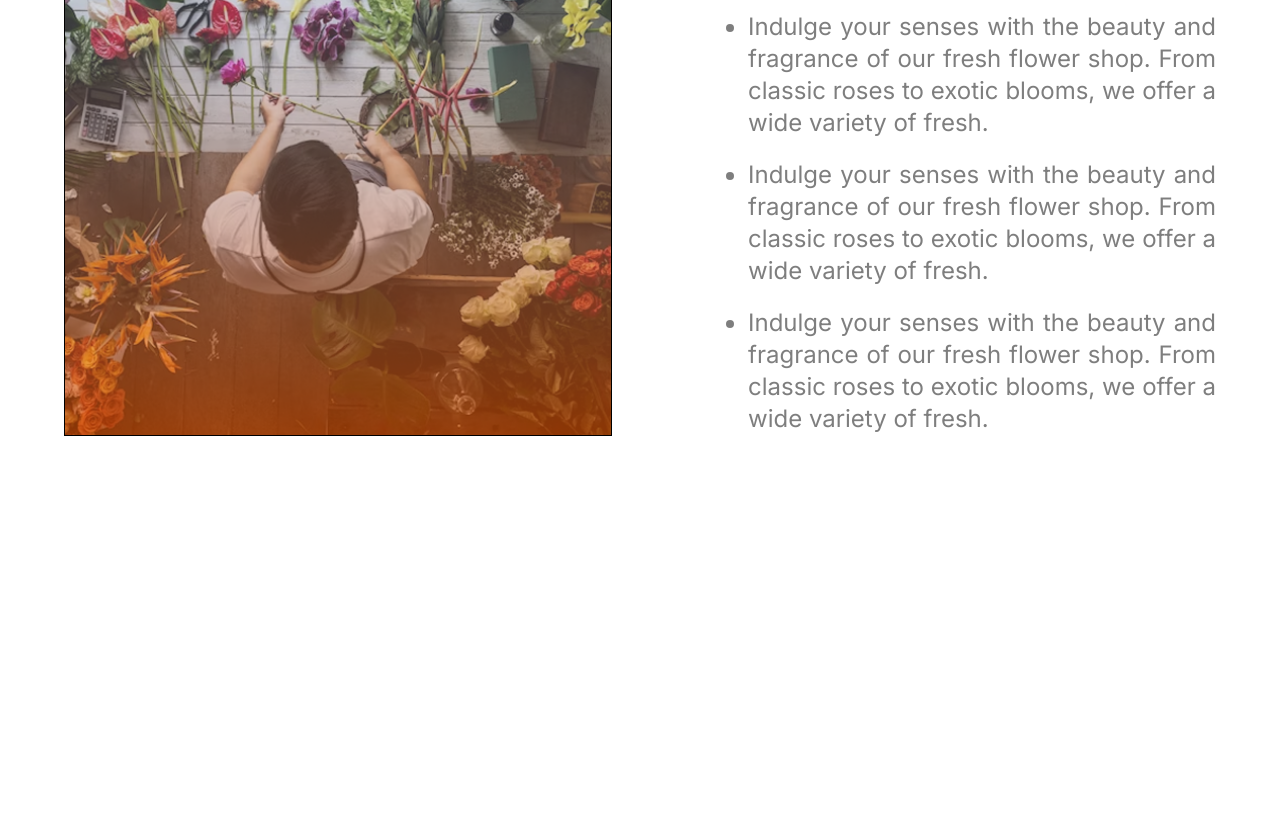
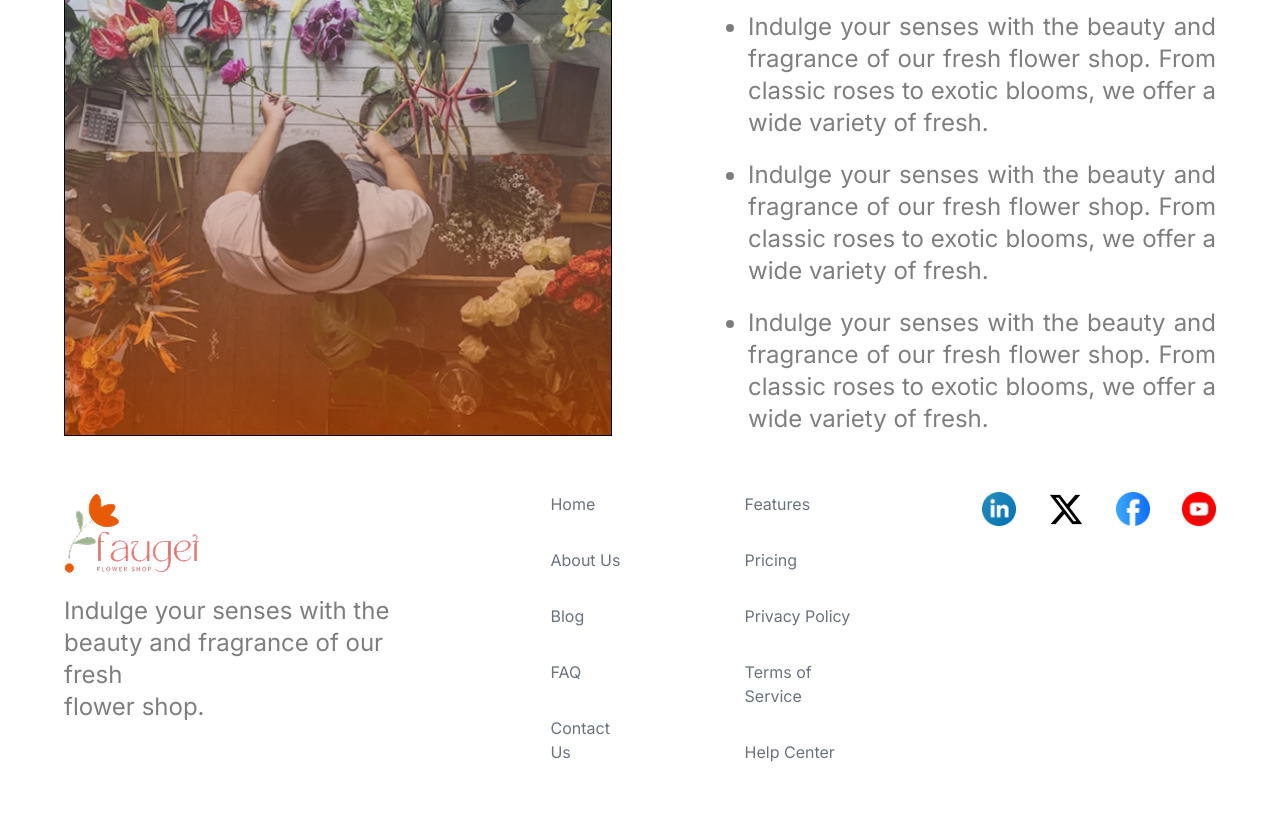
Before and after one commit to mongooseintown/PH-A-02, a plain HTML site: page index.html in a window 1280 px wide. Shown: the part 2277-3097 px from the top of the page. Before the commit the page ends 2713 px from the top, so only its background shows below. Drawn offline with nearby package versions, Linux system fonts and the light colour scheme.

Commit message:
Footer section updated

```diff
--- a/index.html
+++ b/index.html
@@ -164,6 +164,55 @@
                     </ul>
                 </div>
             </section>
+            <!-- Footer Section -->
+            <footer class="">
+                <div class="w-[90%] m-auto   flex flex-col gap-5 py-14   lg:flex-row lg:justify-between lg:gap-28">
+                    <!-- Logo & Slogan -->
+                    <div class="flex flex-col gap-5">
+                        <a href="#">
+                            <img src="./assets/logo.png" alt="">
+                        </a>
+                        <p class="font-(family-name:--interFont) text-2xl text-[#000000] opacity-50 hidden lg:block">
+                            Indulge your senses with the <br> beauty and fragrance of our fresh <br> flower shop.
+                        </p>
+                        <p
+                            class="font-(family-name:--interFont) text-base leading-6 text-[#000000] opacity-50 lg:hidden">
+                            Indulge your senses with the beauty and <br> fragrance of our fresh flower shop.
+                        </p>
+                    </div>
+                    <!-- Page Links -->
+                    <div class="text-base leading-6 font-(family-name:--interFont) text-[#6B7280] flex flex-col gap-8">
+                        <a href="#" class="">Home</a>
+                        <a href="#" class="">About Us</a>
+                        <a href="#" class="">Blog</a>
+                        <a href="#" class="">FAQ</a>
+                        <a href="#" class="">Contact Us</a>
+                    </div>
+                    <!-- Extra Links -->
+                    <div class="text-base leading-6 font-(family-name:--interFont) text-[#6B7280] flex flex-col gap-8">
+                        <a href="#" class="">Features</a>
+                        <a href="#" class="">Pricing</a>
+                        <a href="#" class="">Privacy Policy</a>
+                        <a href="#" class="">Terms of Service</a>
+                        <a href="#" class="">Help Center</a>
+                    </div>
+                    <!-- Social Icons -->
+                    <div class="flex flex-row gap-8">
+                        <a href="#" class="">
+                            <img src="./assets/icon-linkedin.png" alt="">
+                        </a>
+                        <a href="#" class="">
+                            <i class="fa-brands fa-x-twitter text-4xl"></i>
+                        </a>
+                        <a href="#" class="">
+                            <img src="./assets/icon-facebook.png" alt="">
+                        </a>
+                        <a href="#" class="">
+                            <img src="./assets/icon-youtube.png" alt="">
+                        </a>
+                    </div>
+                </div>
+            </footer>
         </main>
     </div>
 
```
Also changed, not shown: assets/twitter icon.png (added).
